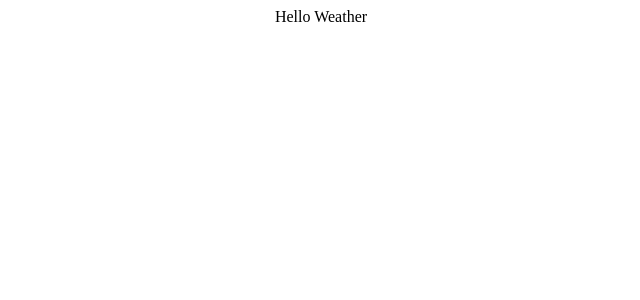
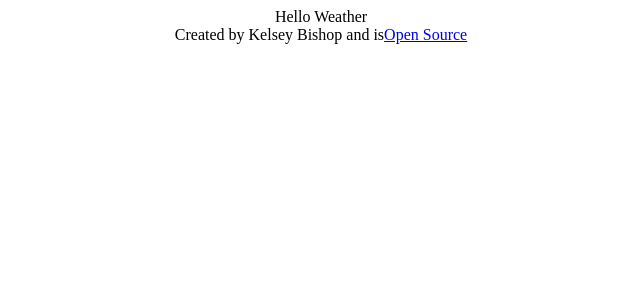
Before and after one commit to kbish9/Weather-App-React, a React (Create React App) app in the folder my-app/: page / in a window 1280 px wide. Shown: the top 300 px of the page, without its empty margins (319-959 px from the left). Built offline with nearby package versions, Linux system fonts and the light colour scheme.

Commit message:
Finished App Set Up

```diff
--- a/my-app/src/App.js
+++ b/my-app/src/App.js
@@ -3,7 +3,13 @@
 export default function App() {
   return (
     <div className="App">
-     Hello Weather
+      Hello Weather
+      <div>
+        Created by Kelsey Bishop and is
+        <a href="https://github.com/kbish9/Weather-App-React" target="_blank" rel="noreferrer">
+          Open Source
+        </a>
+      </div>
     </div>
   );
 }
```
